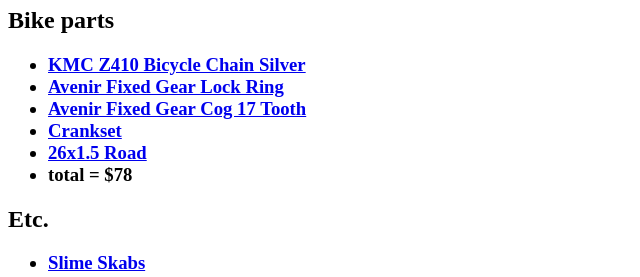
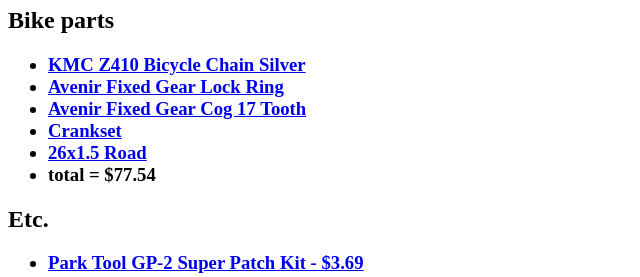
Before and after one commit to addcn14/bikes, a plain HTML site: page index.html in a window 1280 px wide. Shown: the part 219-496 px from the top of the page, without its empty margins (0-640 px from the left). Drawn offline with Linux system fonts and the light colour scheme.

Commit message:
Update index.html

```diff
--- a/index.html
+++ b/index.html
@@ -19,11 +19,12 @@
     <li> <a href = "http://www.amazon.com/Avenir-Fixed-Gear-Cog-Tooth/dp/B003BC2958/ref=sr_1_1?ie=UTF8&qid=1402000588&sr=8-1&keywords=fixed+gear+cog"> Avenir Fixed Gear Cog 17 Tooth</a></li>
     <li> <a href = "http://www.amazon.com/Fixed-Cranks-Crankset-Alloy-Chainring/dp/B00FN5CON8/ref=sr_1_1?s=sporting-goods&ie=UTF8&qid=1402451153&sr=1-1&keywords=fixed+gear+crankset"> Crankset </a></li>
     <li> <a href = "http://www.biketiresdirect.com/product/kenda-k193-kwest-26-inch-tire"> 26x1.5 Road</a></li>
-    <li> total = $78</li>
+    <li> total = $77.54</li>
     </ol></h3>
     <h2>Etc.</h2>
     <h3> <ul>
-      <li> <a href = "http://www.amazon.com/Slime-Skabs-Glueless-Patch-Kit/dp/B0011HVW4E/ref=sr_1_1?ie=UTF8&qid=1402529508&sr=8-1&keywords=slime+patch">Slime Skabs</li>
+      <li> <a href = "http://www.amazon.com/Park-Tool-GP-2-Super-Patch/dp/B000WY730O/ref=pd_sbs_sg_1?ie=UTF8&refRID=10K8W3AK5B609CSD65A0">Park Tool GP-2 Super Patch Kit - $3.69</li>
+      <li> 81.53 w/ ^^</li>
     </ul></h3>
   <h1> Fixed Gear Refs</h1>
     <h3> <ul>
```
